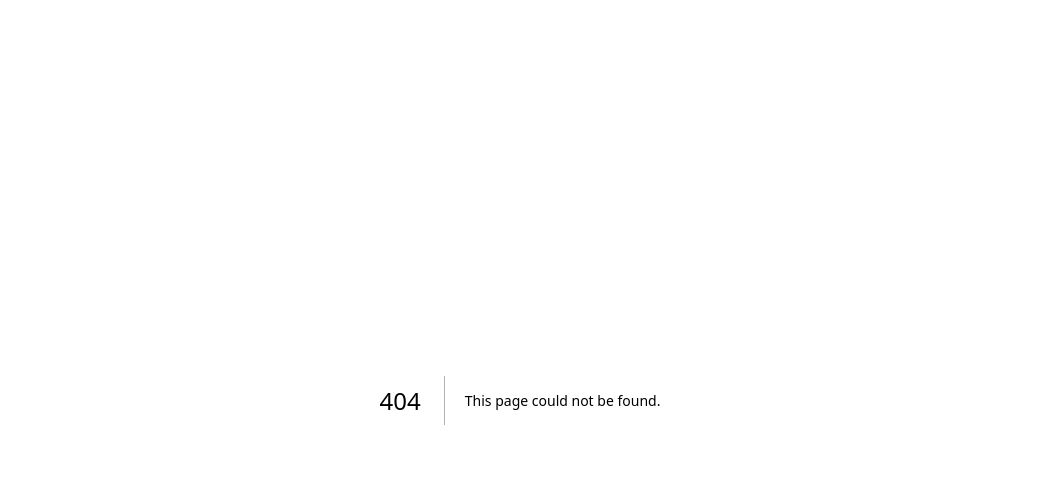
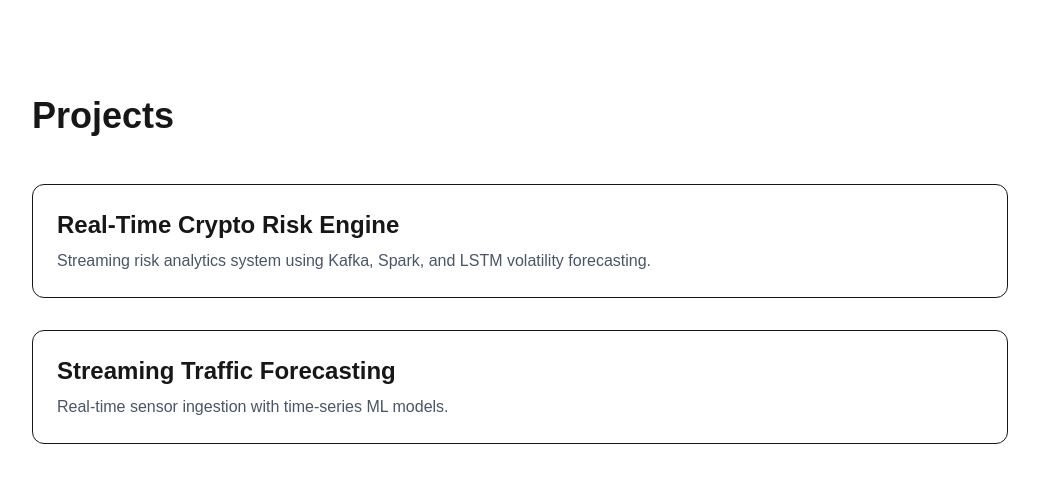
Before and after one commit to jbinhuang01/jb-portfolio, a Next.js app: page /projects in a window 1280 px wide. Before the commit this address had no page. Shown: the top 482 px of the page, without its empty margins (120-1159 px from the left). Built offline with nearby package versions, Linux system fonts and the light colour scheme.

Commit message:
upgrade the project section

```diff
--- /dev/null
+++ b/app/projects/page.tsx
@@ -0,0 +1,32 @@
+export default function ProjectsPage() {
+  return (
+    <main className="max-w-5xl mx-auto px-6 py-24">
+      <h1 className="text-4xl font-semibold mb-12">
+        Projects
+      </h1>
+
+      <div className="space-y-8">
+
+        <div className="border rounded-xl p-6">
+          <h2 className="text-2xl font-semibold">
+            Real-Time Crypto Risk Engine
+          </h2>
+          <p className="text-gray-600 mt-2">
+            Streaming risk analytics system using Kafka, Spark,
+            and LSTM volatility forecasting.
+          </p>
+        </div>
+
+        <div className="border rounded-xl p-6">
+          <h2 className="text-2xl font-semibold">
+            Streaming Traffic Forecasting
+          </h2>
+          <p className="text-gray-600 mt-2">
+            Real-time sensor ingestion with time-series ML models.
+          </p>
+        </div>
+
+      </div>
+    </main>
+  );
+}
```
